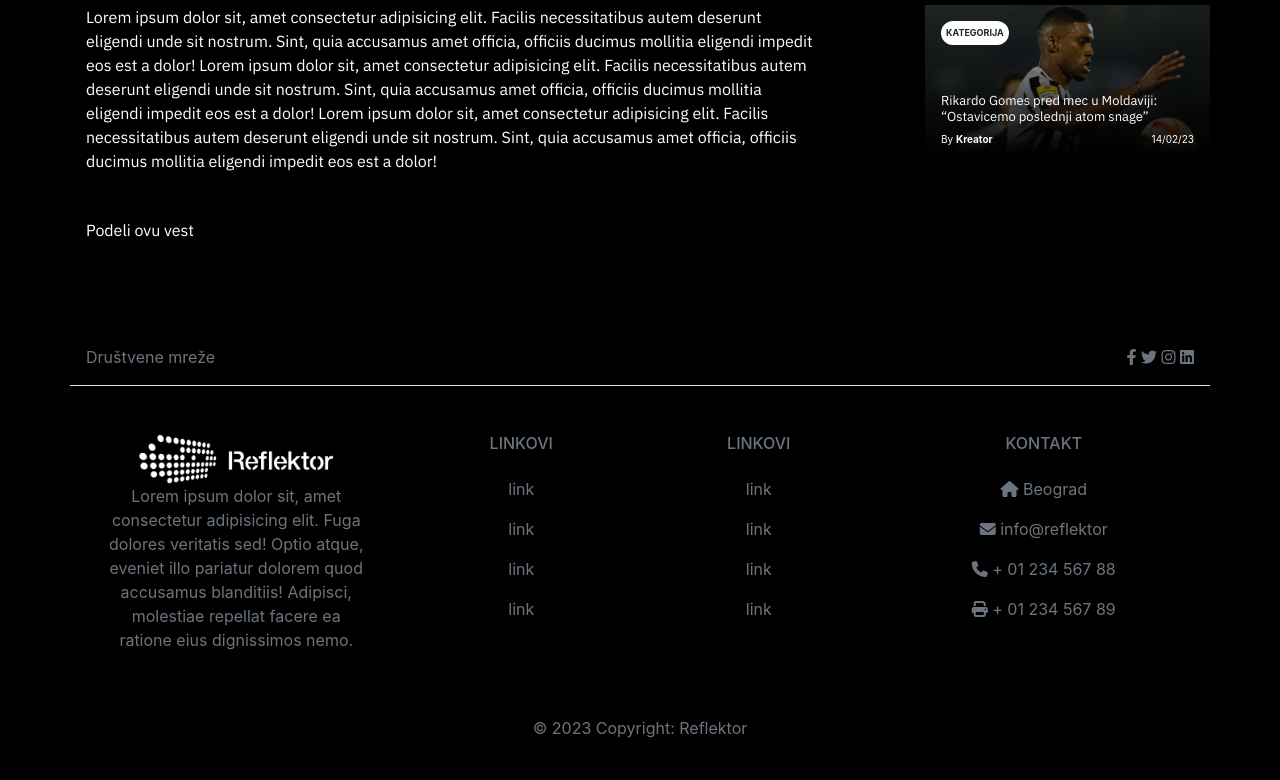
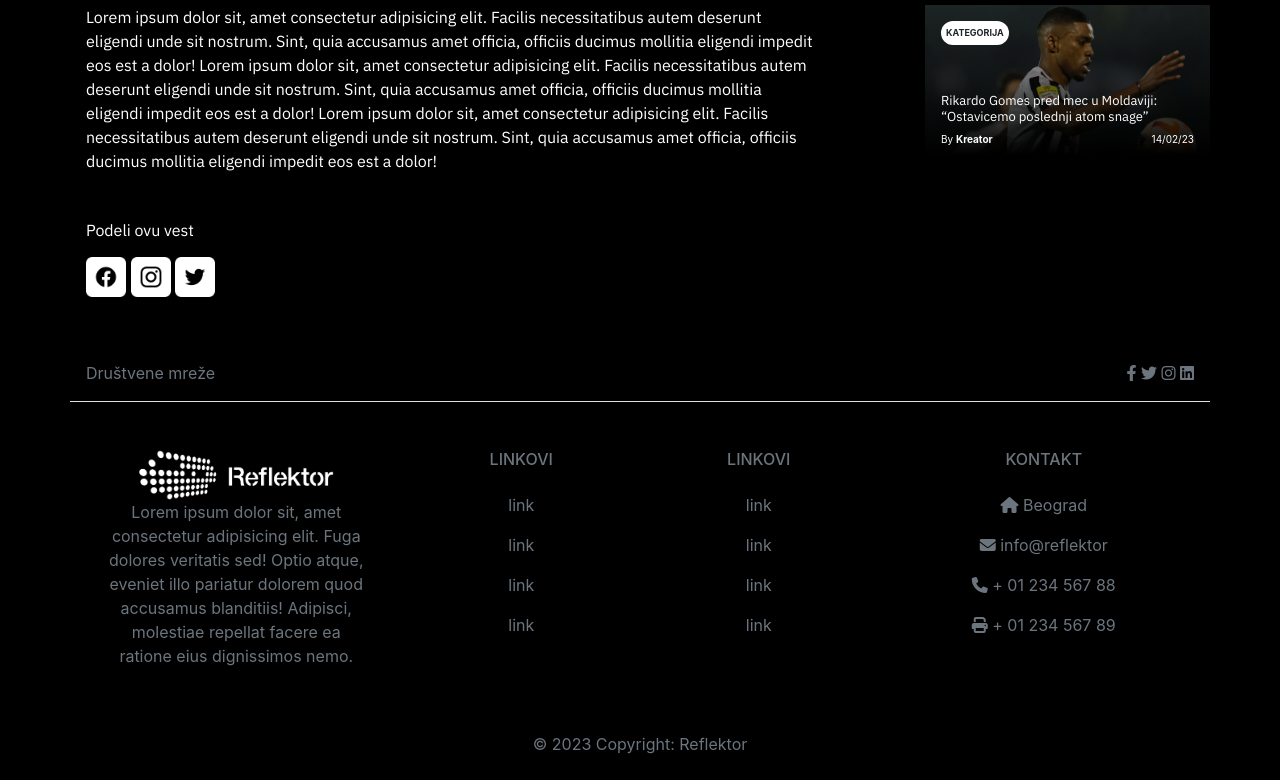
Before and after one commit to coko99/reflektor, a plain HTML site: page post.html in a window 1280 px wide. Shown: the part 677-1457 px from the top of the page. Drawn offline with nearby package versions, Linux system fonts and the light colour scheme; files whose address does not match are found by name; a web font is replaced by a local one.

Commit message:
updateeeeee

```diff
--- a/post.html
+++ b/post.html
@@ -173,13 +173,13 @@
               <h3 class="share-post-blog">Podeli ovu vest</h3>
               <div class="share-icons mt-3">
                 <a href="#">
-                  <img src="facebook.png" alt="" />
+                  <img src="./img/facebook.png" alt="" />
                 </a>
                 <a href="#">
-                  <img src="instagram.png" alt="" />
+                  <img src="./img/instagram.png" alt="" />
                 </a>
                 <a href="#">
-                  <img src="twitter.png" alt="" />
+                  <img src="./img/twitter.png" alt="" />
                 </a>
               </div>
             </div>
```
